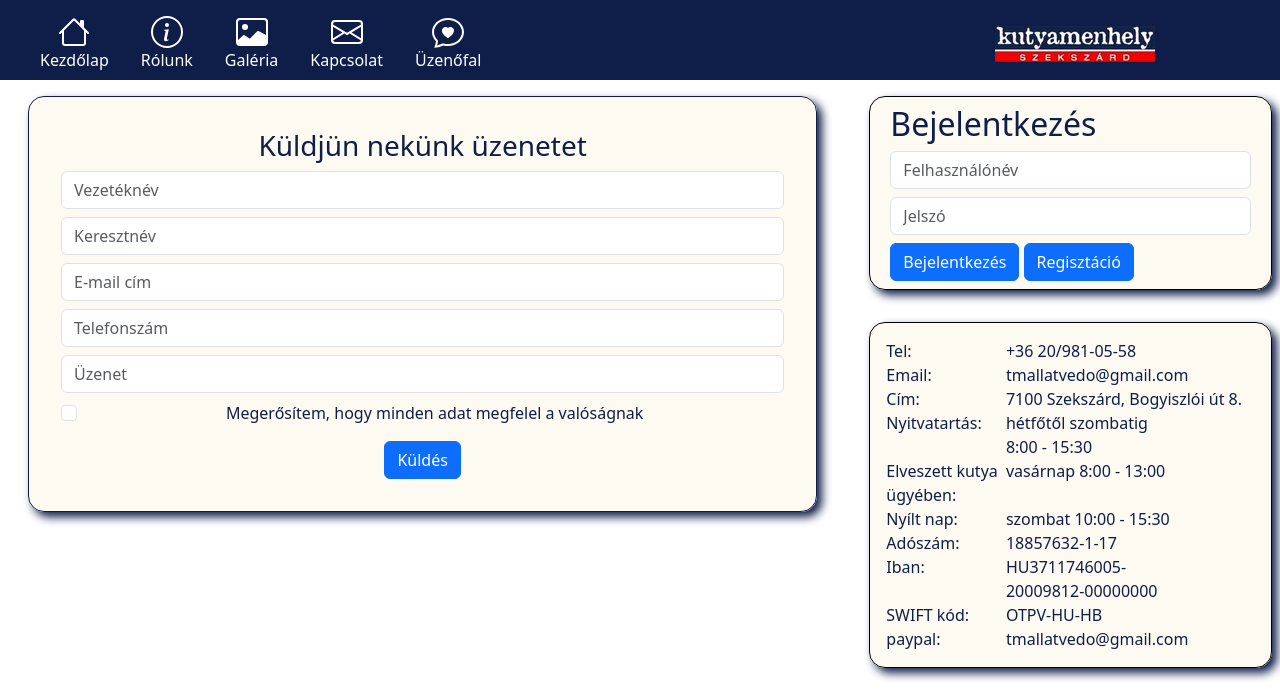
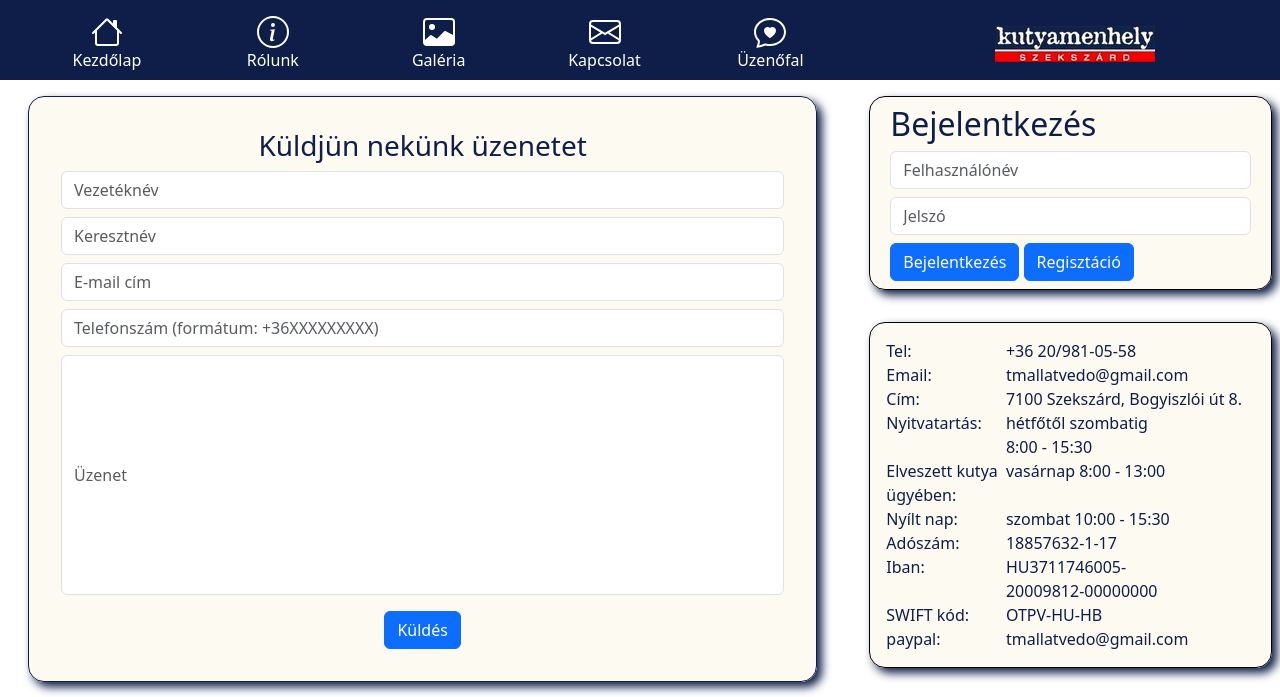
Before and after one commit to irkm813/webproj, a PHP site: page /contact in a window 1280 px wide. Shown: the top 697 px of the page. Run offline with PHP 8.4, Linux system fonts and the light colour scheme; a stand-in replaces the project's code that opens the database connection.

Commit message:
input ellenorzo js

```diff
--- a/Views/contact.php
+++ b/Views/contact.php
@@ -5,43 +5,27 @@
                 <div class="form-content">
                     <div class="form-items">
                         <h3>Küldjün nekünk üzenetet</h3>
-                        <form class="requires-validation" method="post" action="/sendcontactform" novalidate>
+                        <form name="contacts-form" class="requires-validation" method="post" action="/sendcontactform" onsubmit="return validateForm()">
 
-                            <div class="col-md-12">
-                               <input class="form-control" type="text" name="lastName" placeholder="Vezetéknév" required>
-                               <div class="valid-feedback">Username field is valid!</div>
-                               <div class="invalid-feedback">Username field cannot be blank!</div>
+                            <div class="col-md-12" id="lastNameContainer">
+                               <input class="form-control" type="text" name="lastName" placeholder="Vezetéknév">
                             </div>
 
-                            <div class="col-md-12">
-                               <input class="form-control" type="text" name="firstName" placeholder="Keresztnév" required>
-                               <div class="valid-feedback">Username field is valid!</div>
-                               <div class="invalid-feedback">Username field cannot be blank!</div>
+                            <div class="col-md-12" id="firstNameContainer">
+                               <input class="form-control" type="text" name="firstName" placeholder="Keresztnév">
                             </div>
 
-                            <div class="col-md-12">
-                                <input class="form-control" type="email" name="email" placeholder="E-mail cím" required>
-                                 <div class="valid-feedback">Email field is valid!</div>
-                                 <div class="invalid-feedback">Email field cannot be blank!</div>
+                            <div class="col-md-12" id="emailContainer">
+                                <input class="form-control" type="text" name="email" placeholder="E-mail cím">
                             </div>
 
-                            <div class="col-md-12">
-                                <input class="form-control" type="phone" name="phone" placeholder="Telefonszám" required>
-                                 <div class="valid-feedback">Email field is valid!</div>
-                                 <div class="invalid-feedback">Email field cannot be blank!</div>
+                            <div class="col-md-12" id="phoneContainer">
+                                <input class="form-control" type="text" name="phone" placeholder="Telefonszám (formátum: +36XXXXXXXXX)">
                             </div>
 
-                            <div class="col-md-12">
-                               <input class="form-control" type="text" name="message" placeholder="Üzenet" required>
-                               <div class="valid-feedback">Username field is valid!</div>
-                               <div class="invalid-feedback">Username field cannot be blank!</div>
+                            <div class="col-md-12" id="messageContainer">
+                               <input class="form-control" type="text" name="message" placeholder="Üzenet">
                             </div>
-
-                        <div class="form-check">
-                          <input class="form-check-input" type="checkbox" value="" name="invalidCheck" id="invalidCheck" required>
-                          <label class="form-check-label">Megerősítem, hogy minden adat megfelel a valóságnak</label>
-                         <div class="invalid-feedback">Please confirm that the entered data are all correct!</div>
-                        </div>
 
 
                             <div class="form-button mt-3">
--- a/Views/gallery.php
+++ b/Views/gallery.php
@@ -29,5 +29,10 @@ $images = glob($pattern, GLOB_BRACE);
           }
           $counter = $counter + 1;
         }
+
+        if ($counter%2 == 1){ ?>
+          </div>
+        <?php
+        }
       ?>
 </div>
--- a/Views/layout/layout.php
+++ b/Views/layout/layout.php
@@ -23,7 +23,7 @@ include "raw-data.php";
                     </button>
 
                     <div class="collapse navbar-collapse" id="navbarNavAltMarkup">
-                        <div class="navbar-nav">
+                        <div class="col-12 navbar-nav">
 
                             <div class="row login-window-small col-12 d-block d-md-none ">
                                 <?php if (isset($_SESSION["user"])) { ?>
@@ -125,6 +125,7 @@ include "raw-data.php";
             </div>
         </div>
     </div>
+    <script src="./validate.js"></script>
     <script src="https://cdn.jsdelivr.net/npm/bootstrap@5.3.3/dist/js/bootstrap.bundle.min.js" integrity="sha384-YvpcrYf0tY3lHB60NNkmXc5s9fDVZLESaAA55NDzOxhy9GkcIdslK1eN7N6jIeHz" crossorigin="anonymous"></script>
 </body>
 
--- a/style.css
+++ b/style.css
@@ -4,7 +4,7 @@ body{
     background-color: white;
     overflow:hidden;
     height: 100%;
-
+    overflow: scroll;
 }
 
 a, a:visited, a:hover, a:active {
@@ -178,8 +178,8 @@ a, a:visited, a:hover, a:active {
     box-shadow: 5px 5px 10px;
 }
 
-.gallery-container img{
-    margin: 0;
+#messageContainer input{
+    height: 15em;
 }
 
 .form-body{
@@ -188,6 +188,10 @@ a, a:visited, a:hover, a:active {
 
 .form-control{
     margin-bottom: 0.5em;
+}
+
+.info-area iframe{
+    border-radius: 2em;
 }
 
 @media screen and (max-width: 768px) {
--- /dev/null
+++ b/validate.js
@@ -0,0 +1,95 @@
+function ValidateFunc(item){
+
+
+    let formName = "contacts-form";
+    let fieldValue = document.forms[formName][item].value;
+
+    let parentDiv = document.getElementById(item+"Container");
+    let childDiv = parentDiv.querySelector(".alert");
+
+    if (fieldValue==""){
+
+        if (childDiv === null){
+
+            let warnDiv = document.createElement("div");
+            const node = document.createTextNode("A mező nem lehet üres");
+            warnDiv.classList.add("alert");
+            warnDiv.classList.add("alert-danger");
+            warnDiv.appendChild(node);
+            parentDiv.appendChild(warnDiv);
+
+            return false;
+        }
+
+
+    }
+
+    else if(item=="email"){
+
+        if (childDiv !== null){
+            childDiv.remove();
+        }
+
+        let isEmailValid = fieldValue.match(
+            /^(([^<>()[\]\\.,;:\s@\"]+(\.[^<>()[\]\\.,;:\s@\"]+)*)|(\".+\"))@((\[[0-9]{1,3}\.[0-9]{1,3}\.[0-9]{1,3}\.[0-9]{1,3}\])|(([a-zA-Z\-0-9]+\.)+[a-zA-Z]{2,}))$/
+          );
+
+        if (isEmailValid === null){
+            let warnDiv = document.createElement("div");
+            const node = document.createTextNode("Az email cím formátuma nem megfelelő");
+            warnDiv.classList.add("alert");
+            warnDiv.classList.add("alert-danger");
+            warnDiv.appendChild(node);
+            parentDiv.appendChild(warnDiv);
+
+            return false;
+        }
+    }
+
+    else if(item=="phone"){
+
+        if (childDiv !== null){
+            childDiv.remove();
+        }
+
+        let isPhoneValid = fieldValue.match(
+            /^\+36\d{9}$/
+          );
+
+        if (isPhoneValid === null){
+            let warnDiv = document.createElement("div");
+            const node = document.createTextNode("A telefonszám formátuma nem megfelelő. (szükséges formátum: +36XXXXXXXXX)");
+            warnDiv.classList.add("alert");
+            warnDiv.classList.add("alert-danger");
+            warnDiv.appendChild(node);
+            parentDiv.appendChild(warnDiv);
+
+            return false;
+        }
+    }
+
+    else{
+        if (childDiv !== null){
+            childDiv.remove();
+        }
+    }
+
+}
+
+function validateForm(){
+
+    let validateList = ["email","lastName", "firstName", "phone", "message"];
+
+    let isFormValid = true;
+
+    for (item in validateList){
+
+        if (ValidateFunc(validateList[item]) === false){
+            isFormValid = false
+        };
+
+    }
+
+    return isFormValid;
+
+}
```
